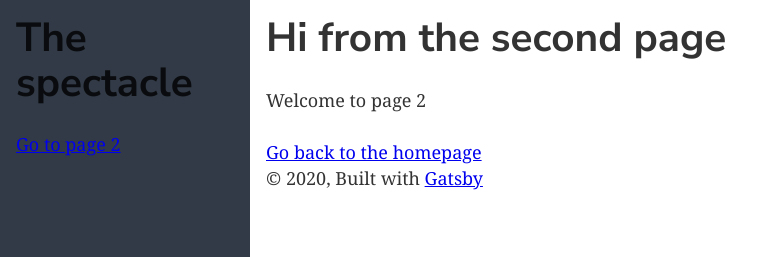
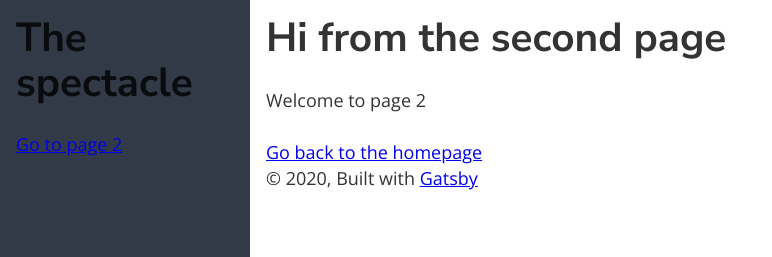
Before and after one commit to thebyronc/data-visualization-gatsby, a Gatsby site: page /page-2 in a window 1280 px wide. Shown: the top 257 px of the page, without its empty margins (0-772 px from the left). Built offline with nearby package versions, Linux system fonts and the light colour scheme; Gatsby itself is replaced by a stand-in of ours.

Commit message:
add open sans

```diff
--- a/package.json
+++ b/package.json
@@ -22,7 +22,8 @@
     "react-dom": "^16.12.0",
     "react-helmet": "^5.2.1",
     "styled-components": "^4.4.1",
-    "typeface-nunito-sans": "0.0.72"
+    "typeface-nunito-sans": "0.0.72",
+    "typeface-open-sans": "0.0.75"
   },
   "devDependencies": {
     "prettier": "^1.19.1"
--- a/src/components/layout/layout.css
+++ b/src/components/layout/layout.css
@@ -200,7 +200,7 @@ html {
 }
 body {
   color: hsla(0, 0%, 0%, 0.8);
-  font-family: georgia, serif;
+  font-family: "Open Sans",georgia, serif;
   font-weight: normal;
   word-wrap: break-word;
   font-kerning: normal;
--- a/src/components/layout/layout.jsx
+++ b/src/components/layout/layout.jsx
@@ -15,6 +15,7 @@ import "./layout.css"
 
 import AppBar from '../appbar/appbar'
 import "typeface-nunito-sans"
+import "typeface-open-sans"
 
 
 const StyledWrapper = styled.div`
```
Also changed, not shown: README.md, 1 other file.
